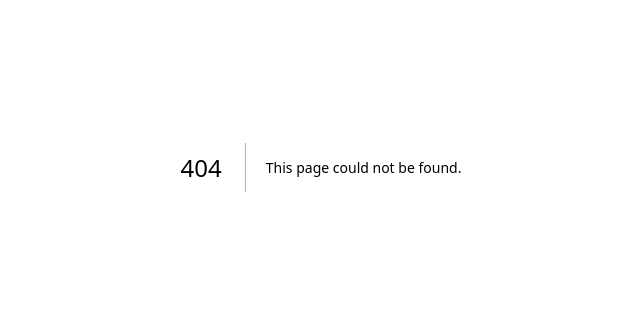
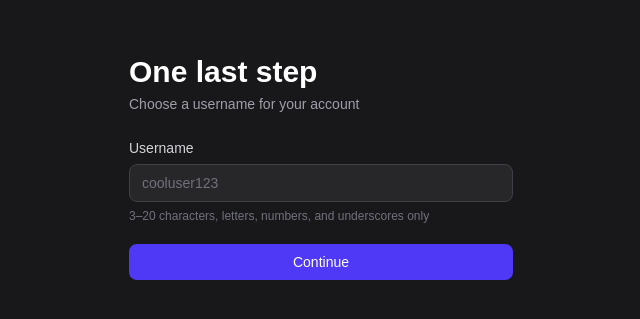
Before and after one commit to teejay-nguyen/Strife-v2, a Next.js app: page /onboarding in a window 1280 px wide. Before the commit this address had no page. Shown: the part 233-552 px from the top of the page, without its empty margins (319-959 px from the left). Built offline with nearby package versions, Linux system fonts and the light colour scheme; no server answers.

Commit message:
Added extra step to the onboarding process: require a username field if using Google SSO

```diff
--- a/src/app/auth/callback/route.tsx
+++ b/src/app/auth/callback/route.tsx
@@ -8,6 +8,23 @@ export async function GET(request: Request) {
   if (code) {
     const supabase = createClient();
     await supabase.auth.exchangeCodeForSession(code);
+
+    const {
+      data: { user },
+    } = await supabase.auth.getUser();
+
+    if (user) {
+      const { data: profile } = await supabase
+        .from("profiles")
+        .select("username")
+        .eq("id", user.id)
+        .single();
+
+      // If no username set, send to onboarding
+      if (!profile?.username) {
+        return NextResponse.redirect(`${origin}/onboarding`);
+      }
+    }
   }
 
   return NextResponse.redirect(`${origin}/messages`);
--- /dev/null
+++ b/src/app/onboarding/page.tsx
@@ -0,0 +1,9 @@
+import UsernameForm from "@/components/auth/UsernameForm";
+
+export default function OnboardingPage() {
+  return (
+    <main className="flex min-h-screen items-center justify-center bg-zinc-900">
+      <UsernameForm />
+    </main>
+  );
+}
--- /dev/null
+++ b/src/components/auth/UsernameForm.tsx
@@ -0,0 +1,106 @@
+"use client";
+import { useState } from "react";
+import { createClient } from "@/lib/supabase/client";
+import { useRouter } from "next/navigation";
+
+export default function UsernameForm() {
+  const [username, setUsername] = useState("");
+  const [error, setError] = useState<string | null>(null);
+  const [loading, setLoading] = useState(false);
+  const router = useRouter();
+  const supabase = createClient();
+
+  const handleSubmit = async (e: React.FormEvent) => {
+    e.preventDefault();
+    setError(null);
+    setLoading(true);
+
+    const {
+      data: { user },
+    } = await supabase.auth.getUser();
+
+    if (!user) {
+      setError("Session expired. Please sign in again.");
+      setLoading(false);
+      return;
+    }
+
+    // Check if username is already taken
+    const { data: existing } = await supabase
+      .from("profiles")
+      .select("id")
+      .eq("username", username)
+      .single();
+
+    if (existing) {
+      setError("That username is already taken.");
+      setLoading(false);
+      return;
+    }
+
+    const { error } = await supabase
+      .from("profiles")
+      .update({ username })
+      .eq("id", user.id);
+
+    if (error) {
+      setError(error.message);
+      setLoading(false);
+    } else {
+      router.push("/messages");
+      router.refresh();
+    }
+  };
+
+  return (
+    <div className="flex flex-col gap-6 w-full max-w-sm">
+      <div>
+        <h1 className="text-3xl font-bold text-white">One last step</h1>
+        <p className="text-zinc-400 mt-1 text-sm">
+          Choose a username for your account
+        </p>
+      </div>
+
+      {error && (
+        <div className="bg-red-500/10 border border-red-500/30 text-red-400 text-sm px-4 py-3 rounded-lg">
+          {error}
+        </div>
+      )}
+
+      <form onSubmit={handleSubmit} className="flex flex-col gap-4">
+        <div className="flex flex-col gap-1.5">
+          <label
+            className="text-sm font-medium text-zinc-300"
+            htmlFor="username"
+          >
+            Username
+          </label>
+          <input
+            id="username"
+            type="text"
+            placeholder="cooluser123"
+            value={username}
+            onChange={(e) => setUsername(e.target.value)}
+            required
+            minLength={3}
+            maxLength={20}
+            pattern="[a-zA-Z0-9_]+"
+            title="Username can only contain letters, numbers, and underscores"
+            className="bg-zinc-800 border border-zinc-700 text-white placeholder-zinc-500 rounded-lg px-3 py-2 text-sm focus:outline-none focus:ring-2 focus:ring-indigo-500 focus:border-transparent"
+          />
+          <p className="text-zinc-500 text-xs">
+            3–20 characters, letters, numbers, and underscores only
+          </p>
+        </div>
+
+        <button
+          type="submit"
+          disabled={loading}
+          className="bg-indigo-600 hover:bg-indigo-700 disabled:opacity-50 disabled:cursor-not-allowed text-white font-medium py-2 px-4 rounded-lg text-sm transition-colors mt-1"
+        >
+          {loading ? "Saving..." : "Continue"}
+        </button>
+      </form>
+    </div>
+  );
+}
--- a/src/proxy.ts
+++ b/src/proxy.ts
@@ -1,3 +1,4 @@
+// src/proxy.ts
 import { createServerClient } from "@supabase/ssr";
 import { NextResponse, type NextRequest } from "next/server";
 
@@ -24,24 +25,42 @@ export async function proxy(request: NextRequest) {
   const {
     data: { user },
   } = await supabase.auth.getUser();
+  const path = request.nextUrl.pathname;
 
-  // Redirect unauthenticated users away from protected routes
-  if (!user && request.nextUrl.pathname.startsWith("/messages")) {
+  if (
+    !user &&
+    (path.startsWith("/messages") || path.startsWith("/onboarding"))
+  ) {
     return NextResponse.redirect(new URL("/login", request.url));
   }
 
-  // Redirect authenticated users away from auth pages
-  if (
-    user &&
-    (request.nextUrl.pathname === "/login" ||
-      request.nextUrl.pathname === "/signup")
-  ) {
-    return NextResponse.redirect(new URL("/messages", request.url));
+  if (user) {
+    const { data: profile } = await supabase
+      .from("profiles")
+      .select("username")
+      .eq("id", user.id)
+      .single();
+
+    const hasUsername = !!profile?.username;
+
+    if (!hasUsername && path.startsWith("/messages")) {
+      return NextResponse.redirect(new URL("/onboarding", request.url));
+    }
+
+    if (hasUsername && path.startsWith("/onboarding")) {
+      return NextResponse.redirect(new URL("/messages", request.url));
+    }
+
+    if (path === "/login" || path === "/signup") {
+      return NextResponse.redirect(
+        new URL(hasUsername ? "/messages" : "/onboarding", request.url),
+      );
+    }
   }
 
   return supabaseResponse;
 }
 
 export const config = {
-  matcher: ["/messages/:path*", "/login", "/signup"],
+  matcher: ["/messages/:path*", "/onboarding", "/login", "/signup"],
 };
```
